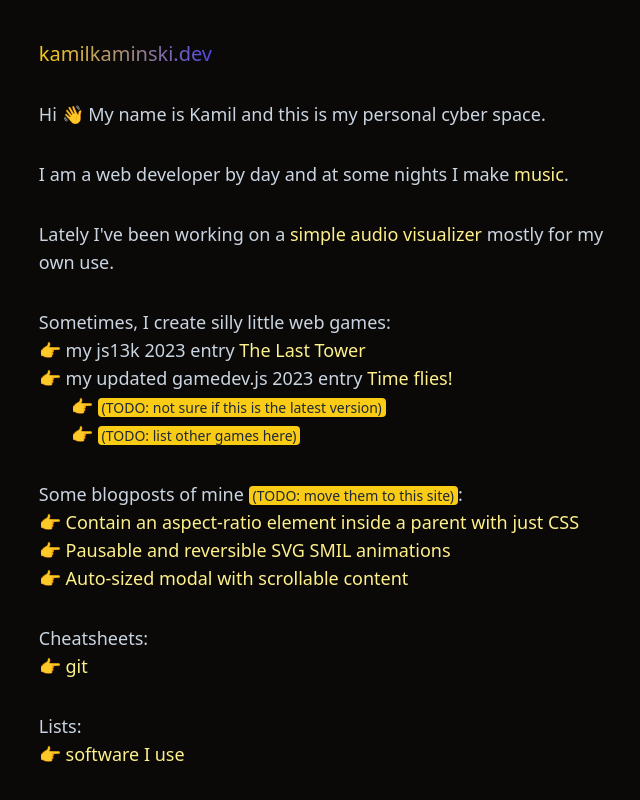
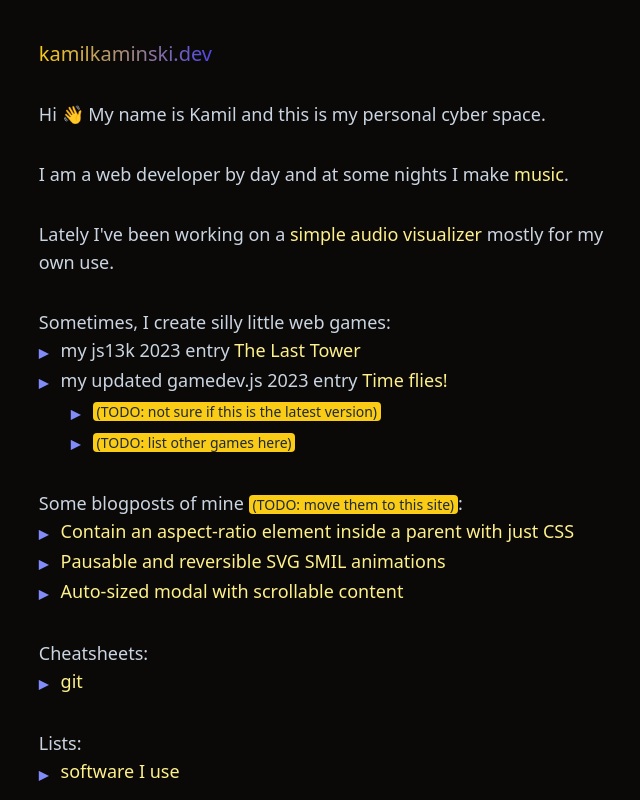
Before and after one commit to 0ctothorp/0ctothorp.github.io, an Astro site: page / in a window 1280 px wide. Shown: the top 800 px of the page, without its empty margins (318-958 px from the left). Built offline with nearby package versions, Linux system fonts and the light colour scheme; Astro itself is replaced by a stand-in of ours.

Commit message:
feat: change list item point to something prettier

```diff
--- a/src/components/LiFingerEmoji.astro
+++ b/src/components/LiFingerEmoji.astro
@@ -1,3 +1,4 @@
-<li class="finger-li">
+<li class="pl-8 -indent-8 arrow-li">
+    <span data-arrow class="text-indigo-400 text-lg font-bold mr-2 align-middle transition-colors duration-200">▸</span>
     <slot />
 </li>
--- a/src/main.css
+++ b/src/main.css
@@ -25,12 +25,7 @@
 }
 
 @layer components {
-  .finger-li {
-    padding-left: 2rem;
-    text-indent: -2rem;
-  }
-
-  .finger-li::before {
-    content: "👉 ";
+  .arrow-li:has(>a:hover) > span[data-arrow] {
+    color: #fbbf24;
   }
 }
```
